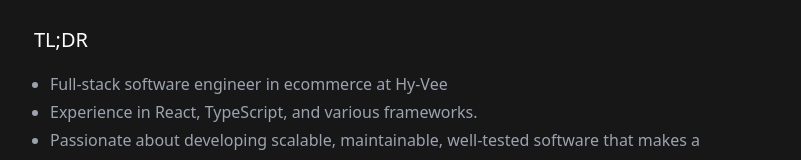
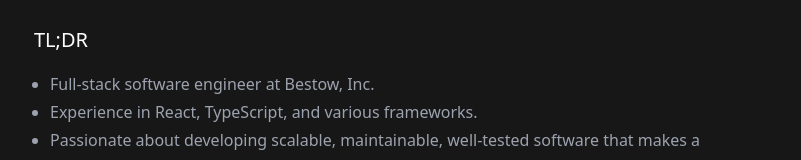
Before and after one commit to brodyd795/personal-site, a Next.js app: page / in a window 1280 px wide. Shown: the part 296-456 px from the top of the page, without its empty margins (238-1039 px from the left). Built offline with nearby package versions, Linux system fonts and the light colour scheme.

Commit message:
update current job location

```diff
--- a/components/about.tsx
+++ b/components/about.tsx
@@ -45,7 +45,7 @@ export const About = (): JSX.Element => {
 			<div className={'mx-4'}>
 				<H2>TL;DR</H2>
 				<ul className={'list-disc ml-4 mt-4 leading-7 text-gray-400'}>
-					<li>Full-stack software engineer in ecommerce at Hy-Vee</li>
+					<li>Full-stack software engineer at Bestow, Inc.</li>
 					<li>Experience in React, TypeScript, and various frameworks.</li>
 					<li>{`Passionate about developing scalable, maintainable, well-tested software that makes a difference in others' lives`}</li>
 					<li>
```
